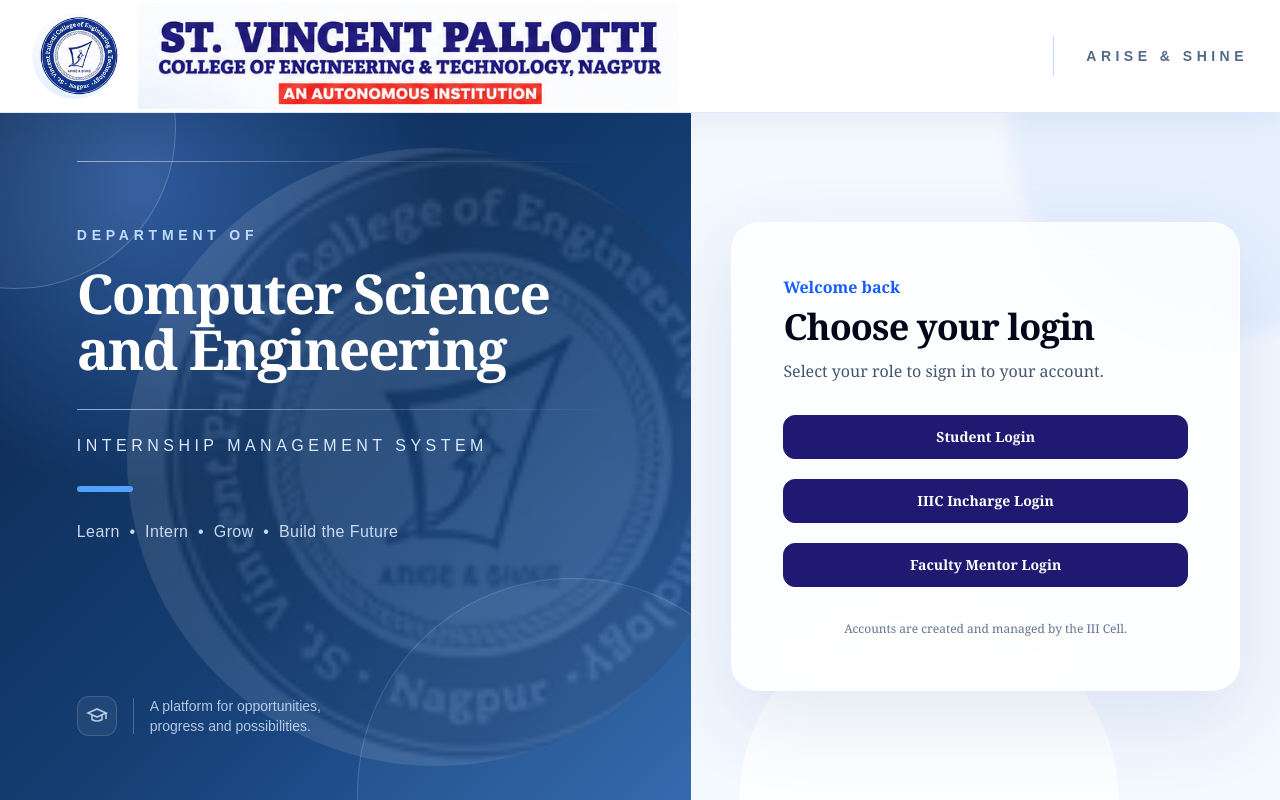
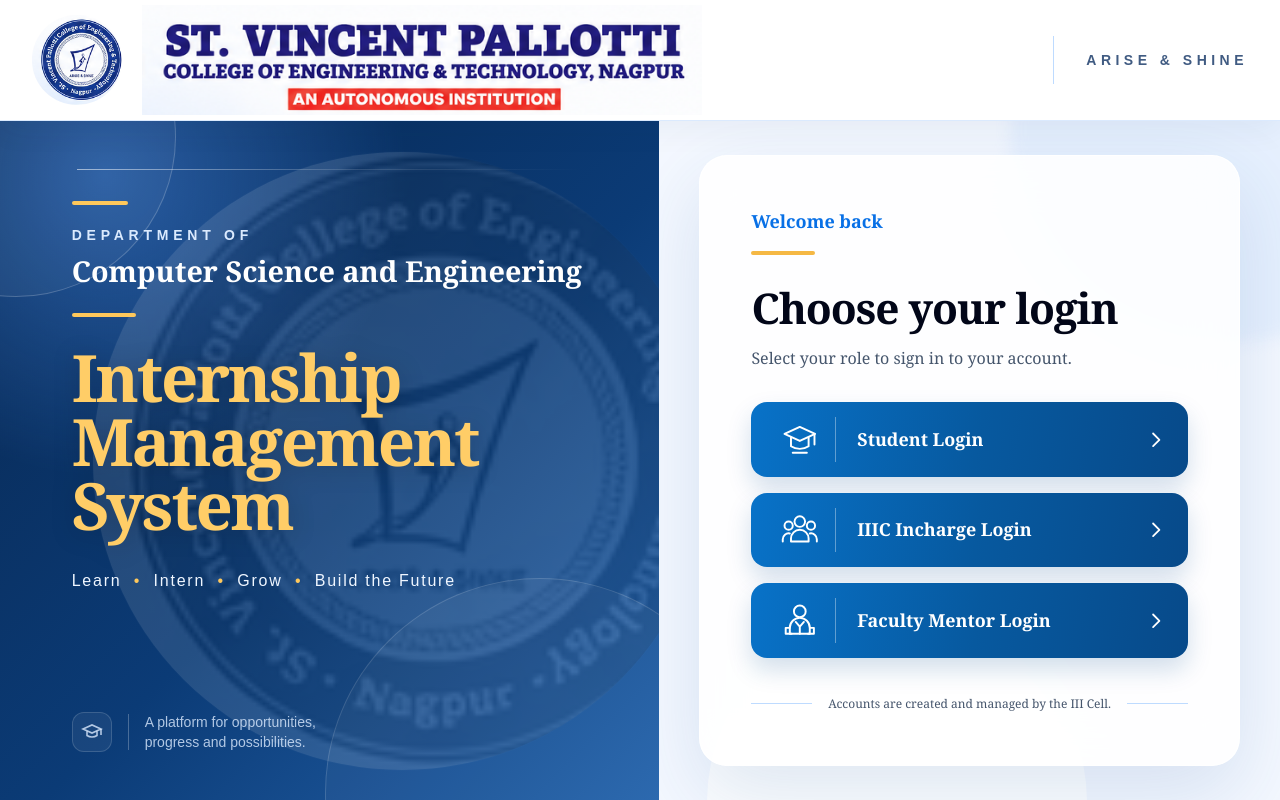
Before and after one commit to Mohit2656/internship_m, a Next.js app in the folder frontend/: page / in a window 1280 px wide. Built offline with nearby package versions, Linux system fonts and the light colour scheme; no server answers.

Commit message:
Updated IMS login page UI and project improvements (#1)

```diff
--- a/frontend/app/globals.css
+++ b/frontend/app/globals.css
@@ -10,6 +10,38 @@
   --button-blue: #1f1972;
   --button-hover: #19145c;
   --button-active: #130f46;
+}
+.login-panel .login-role-button {
+  display: flex;
+  min-height: 4.65rem;
+  padding: .6rem 1.35rem;
+  border: 0;
+  border-radius: 1rem;
+  background: linear-gradient(100deg, #0872c8 0%, #07599f 52%, #074a8a 100%);
+  box-shadow: 0 12px 24px rgb(10 79 145 / .18);
+  color: white;
+  transition: transform .18s ease, box-shadow .18s ease, filter .18s ease;
+}
+.login-panel .login-role-button:hover {
+  border-color: transparent;
+  background: linear-gradient(100deg, #087bd7 0%, #0764b4 52%, #07539b 100%);
+  box-shadow: 0 16px 30px rgb(10 79 145 / .27);
+  color: white;
+  transform: translateY(-2px);
+}
+.login-panel .login-role-button:active { transform: translateY(0); }
+.login-role-icon { display: grid; width: 3.35rem; flex: 0 0 3.35rem; place-items: center; }
+.login-role-icon svg { width: 2.35rem; height: 2.35rem; stroke: currentColor; stroke-width: 1.65; stroke-linecap: round; stroke-linejoin: round; }
+.login-role-divider { width: 1px; height: 2.8rem; margin-inline: .5rem 1.35rem; background: rgb(255 255 255 / .36); }
+.login-role-label { flex: 1; text-align: left; font-family: Georgia, "Times New Roman", Times, serif; font-size: 1.12rem; font-weight: 700; }
+.login-role-chevron { width: 1.35rem; height: 1.35rem; margin-left: 1rem; stroke: currentColor; stroke-width: 2; stroke-linecap: round; stroke-linejoin: round; transition: transform .18s ease; }
+.login-panel .login-role-button:hover .login-role-chevron { transform: translateX(3px); }
+@media (max-width: 480px) {
+  .login-panel .login-role-button { min-height: 4.25rem; padding-inline: .8rem; }
+  .login-role-icon { width: 2.7rem; flex-basis: 2.7rem; }
+  .login-role-icon svg { width: 2rem; height: 2rem; }
+  .login-role-divider { margin-inline: .35rem .8rem; }
+  .login-role-label { font-size: 1rem; }
 }
 /* Unlayered rules keep every native button (including future screens) on the
    shared theme, above Tailwind's utility layers. Layout utilities still apply. */
@@ -27,7 +59,7 @@
   padding: .625rem 1rem;
   border: 1px solid var(--button-blue);
   border-radius: var(--button-radius);
-  background: var(--button-blue);
+  background: #114f87;
   color: white;
   font-size: .875rem;
   font-weight: 600;
--- a/frontend/app/login/page.tsx
+++ b/frontend/app/login/page.tsx
@@ -9,10 +9,16 @@
 import { useAuth } from "@/lib/auth";
 
 const loginOptions = [
-  { role: "STUDENT", label: "Student Login" },
-  { role: "ADMIN", label: "IIIC Incharge Login" },
-  { role: "MENTOR", label: "Faculty Mentor Login" },
+  { role: "STUDENT", label: "Student Login", icon: "student" },
+  { role: "ADMIN", label: "IIIC Incharge Login", icon: "admin" },
+  { role: "MENTOR", label: "Faculty Mentor Login", icon: "mentor" },
 ] as const;
+
+function RoleIcon({ type }: { type: (typeof loginOptions)[number]["icon"] }) {
+  if (type === "student") return <svg viewBox="0 0 32 32" fill="none" aria-hidden="true"><path d="m3 11 13-6 13 6-13 6-13-6Z"/><path d="M8.5 14v7.5c4.5 3 10.5 3 15 0V14M28.5 11v9"/><path d="M10 27h12"/></svg>;
+  if (type === "admin") return <svg viewBox="0 0 32 32" fill="none" aria-hidden="true"><circle cx="16" cy="9" r="4.5"/><circle cx="6.5" cy="12.5" r="3.5"/><circle cx="25.5" cy="12.5" r="3.5"/><path d="M8.5 26v-2.5a7.5 7.5 0 0 1 15 0V26H8.5Z"/><path d="M1.5 26v-2a5 5 0 0 1 6-4.9M30.5 26v-2a5 5 0 0 0-6-4.9"/></svg>;
+  return <svg viewBox="0 0 32 32" fill="none" aria-hidden="true"><circle cx="16" cy="8" r="5"/><path d="M7.5 27v-5a8.5 8.5 0 0 1 17 0v5H7.5Z"/><path d="m12.5 17 3.5 4 3.5-4M16 21v6M7.5 22H4v5h5M24.5 22H28v5h-5"/></svg>;
+}
 
 export default function LoginPage() {
   return <Suspense><LoginContent /></Suspense>;
@@ -52,19 +58,19 @@
   if (user) return <main className="grid min-h-screen place-items-center"><p className="text-sm text-slate-500">Checking your session…</p></main>;
 
   return <main className="flex min-h-[100svh] flex-col overflow-hidden bg-[#f4f8ff]">
-    <header className="relative z-20 border-b border-blue-100 bg-white px-3 shadow-[0_8px_30px_rgba(15,48,94,0.06)] sm:px-8">
-      <div className="mx-auto flex h-[94px] max-w-[1440px] items-center justify-between gap-4 lg:h-[112px]">
+    <header className="login-header relative z-20 border-b border-blue-100 bg-white px-3 shadow-[0_8px_30px_rgba(15,48,94,0.06)] sm:px-8">
+      <div className="mx-auto flex h-[96px] max-w-[1440px] items-center justify-between gap-4 lg:h-[120px]">
         <div className="flex min-w-0 items-center gap-3 sm:gap-5">
-          <Image src="/branding/college-logo.png" alt="St. Vincent Pallotti College official seal" width={150} height={150} priority className="h-14 w-14 shrink-0 rounded-full object-contain sm:h-[86px] sm:w-[86px]" />
-          <Image src="/branding/college-wordmark.png" alt="St. Vincent Pallotti College of Engineering and Technology, Nagpur — An Autonomous Institution" width={650} height={128} priority className="h-auto min-w-0 flex-1 object-contain object-left sm:max-w-[540px]" />
+          <Image src="/branding/college-logo.png" alt="St. Vincent Pallotti College official seal" width={150} height={150} priority className="h-14 w-14 shrink-0 rounded-full object-contain sm:h-[90px] sm:w-[90px]" />
+          <Image src="/branding/college-wordmark.png" alt="St. Vincent Pallotti College of Engineering and Technology, Nagpur — An Autonomous Institution" width={650} height={128} priority className="h-auto min-w-0 flex-1 object-contain object-left sm:max-w-[560px]" />
         </div>
-        <div className="hidden items-center gap-8 xl:flex"><span className="h-10 w-px bg-blue-200"/><p className="whitespace-nowrap text-sm font-semibold uppercase tracking-[0.32em] text-[#526989]">Arise &amp; Shine</p></div>
+        <div className="hidden items-center gap-8 lg:flex"><span className="h-12 w-px bg-blue-200"/><p className="whitespace-nowrap text-sm font-semibold uppercase tracking-[0.32em] text-[#405b82]">Arise &amp; Shine</p></div>
       </div>
     </header>
 
-    <div className="grid flex-1 lg:min-h-0 lg:grid-cols-[54%_46%]">
-      <section className="relative isolate flex min-h-[410px] overflow-hidden bg-[#0b2a52] px-7 py-12 text-white sm:px-12 lg:min-h-0 lg:px-[clamp(3rem,6vw,6.5rem)] lg:py-[clamp(3rem,8vh,6rem)]">
-        <div className="absolute inset-0 -z-20 bg-[radial-gradient(circle_at_20%_10%,rgba(94,157,255,0.42),transparent_37%),linear-gradient(135deg,#0a2448_0%,#153e73_55%,#2c64ac_100%)]" />
+    <div className="grid flex-1 lg:min-h-0 lg:grid-cols-[51.5%_48.5%]">
+      <section className="relative isolate flex min-h-[430px] overflow-hidden bg-[#0b2a52] px-7 py-12 text-white sm:px-12 lg:min-h-0 lg:px-[clamp(3rem,5.6vw,5.5rem)] lg:py-[clamp(2.5rem,6vh,4.5rem)]">
+        <div className="absolute inset-0 -z-20 bg-[radial-gradient(circle_at_16%_8%,rgba(77,148,245,0.48),transparent_36%),linear-gradient(135deg,#082750_0%,#0b3b76_54%,#2463ac_100%)]" />
         <div className="absolute -left-36 -top-36 -z-10 h-80 w-80 rounded-full border border-white/20 bg-white/[0.04]" />
         <div className="absolute -bottom-52 -right-24 -z-10 h-[430px] w-[430px] rounded-full border border-white/15 bg-white/[0.04]" />
         <div className="absolute right-[-8%] top-1/2 -z-10 h-[min(66vw,620px)] w-[min(66vw,620px)] -translate-y-1/2 overflow-hidden rounded-full border border-white/10 opacity-[0.11]">
@@ -73,13 +79,13 @@
         <div className="absolute inset-x-7 top-12 h-px bg-gradient-to-r from-white/55 via-white/15 to-transparent sm:inset-x-12 lg:inset-x-[clamp(3rem,6vw,6.5rem)]" />
 
         <div className="flex w-full flex-col justify-between">
-          <div className="max-w-2xl pt-6 lg:pt-[clamp(1rem,6vh,5rem)]">
-            <p className="text-xs font-semibold uppercase tracking-[0.34em] text-blue-200 sm:text-sm">Department of</p>
-            <h1 className="mt-5 max-w-xl font-[Georgia,serif] text-[clamp(2.35rem,11vw,4.75rem)] font-semibold leading-[1.02] tracking-[-0.035em] text-white sm:text-[clamp(2.6rem,4.3vw,4.75rem)]">Computer<span className="sm:hidden"><br /></span><span className="hidden sm:inline"> </span>Science<br />and<span className="sm:hidden"><br /></span><span className="hidden sm:inline"> </span>Engineering</h1>
-            <div className="mt-8 h-px w-full max-w-xl bg-gradient-to-r from-blue-100/65 to-transparent" />
-            <p className="mt-6 text-xs font-medium uppercase tracking-[0.18em] text-blue-100 sm:text-base sm:tracking-[0.28em]">Internship Management System</p>
-            <div className="mt-7 h-1.5 w-14 rounded-full bg-blue-400" />
-            <p className="mt-7 text-sm tracking-wide text-blue-100/90 sm:text-base">Learn&nbsp; • &nbsp;Intern&nbsp; • &nbsp;Grow&nbsp; • &nbsp;Build the Future</p>
+          <div className="max-w-3xl pt-4 lg:pt-[clamp(1rem,4vh,3rem)]">
+            <div className="mb-5 h-1 w-14 rounded-full bg-[#ffc85b]" />
+            <p className="text-xs font-semibold uppercase tracking-[0.34em] text-blue-100 sm:text-sm">Department of</p>
+            <p className="mt-2 font-[Georgia,serif] text-[clamp(1.35rem,2.25vw,2rem)] font-semibold leading-tight text-white">Computer Science and Engineering</p>
+            <div className="mt-6 h-1 w-16 rounded-full bg-[#ffc85b]" />
+            <h1 className="mt-7 max-w-[700px] font-[Georgia,serif] text-[clamp(2.75rem,5.1vw,4.75rem)] font-bold leading-[0.98] tracking-[-0.035em] text-[#ffcd67] drop-shadow-[0_3px_12px_rgba(0,0,0,0.18)]">Internship<br />Management System</h1>
+            <p className="mt-8 text-sm font-medium tracking-[0.11em] text-blue-50 sm:text-base">Learn&nbsp; <span className="text-[#ffc85b]">•</span> &nbsp;Intern&nbsp; <span className="text-[#ffc85b]">•</span> &nbsp;Grow&nbsp; <span className="text-[#ffc85b]">•</span> &nbsp;Build the Future</p>
           </div>
           <div className="mt-12 flex items-center gap-4 text-sm text-blue-100/80 lg:mt-8">
             <span className="grid h-10 w-10 shrink-0 place-items-center rounded-xl border border-white/15 bg-white/[0.06]" aria-hidden="true"><svg viewBox="0 0 24 24" fill="none" className="h-6 w-6" stroke="currentColor" strokeWidth="1.6"><path d="m3 9 9-4 9 4-9 4-9-4Z"/><path d="M7 11.2v4.3c2.8 2 7.2 2 10 0v-4.3M21 9v6"/></svg></span>
@@ -92,13 +98,19 @@
       <section className="login-panel relative flex items-center justify-center overflow-hidden px-5 py-12 sm:px-10 lg:py-8">
         <div className="absolute -right-40 -top-52 h-[430px] w-[430px] rounded-full bg-blue-100/55 blur-sm" />
         <div className="absolute -bottom-48 left-12 h-[380px] w-[380px] rounded-full bg-white/80" />
-        <div className="relative w-full max-w-xl rounded-[1.75rem] border border-white/90 bg-white/80 p-7 shadow-[0_28px_80px_rgba(41,91,160,0.13)] backdrop-blur-xl sm:p-10 lg:p-[clamp(2rem,4vw,3.5rem)]">
-          <p className="text-sm font-semibold text-blue-600 sm:text-base">Welcome back</p>
-          <h2 className="mt-2 text-3xl font-bold tracking-tight text-slate-950 sm:text-4xl">{landing ? "Choose your login" : selectedOption?.label ?? "Sign in to your account"}</h2>
+        <div className="relative w-full max-w-[630px] rounded-[1.75rem] border border-white/90 bg-white/85 p-7 shadow-[0_28px_80px_rgba(41,91,160,0.15)] backdrop-blur-xl sm:p-10 lg:p-[clamp(2.25rem,4vw,3.75rem)]">
+          <p className="text-base font-bold text-[#0870e6] sm:text-lg">Welcome back</p>
+          <div className="mt-4 h-1 w-16 rounded-full bg-[#f5b844]" />
+          <h2 className="mt-7 text-3xl font-bold tracking-tight text-slate-950 sm:text-[2.65rem]">{landing ? "Choose your login" : selectedOption?.label ?? "Sign in to your account"}</h2>
           <p className="mt-3 text-sm leading-6 text-slate-600 sm:text-base">{landing ? "Select your role to sign in to your account." : "Use the email and password provided by your institution."}</p>
 
-          {landing ? <nav aria-label="Login options" className="mt-8 space-y-5">
-            {loginOptions.map(option => <Link key={option.role} href={`/login?role=${option.role}`} className="ui-button block w-full text-center">{option.label}</Link>)}
+          {landing ? <nav aria-label="Login options" className="mt-8 space-y-4">
+            {loginOptions.map(option => <Link key={option.role} href={`/login?role=${option.role}`} className="login-role-button ui-button group w-full">
+              <span className="login-role-icon"><RoleIcon type={option.icon} /></span>
+              <span className="login-role-divider" />
+              <span className="login-role-label">{option.label}</span>
+              <svg viewBox="0 0 24 24" fill="none" aria-hidden="true" className="login-role-chevron"><path d="m9 5 7 7-7 7" /></svg>
+            </Link>)}
           </nav> : <form onSubmit={submit} className="mt-8 space-y-5">
             <label className="block"><span className="mb-2 block text-sm font-semibold text-slate-900">Email address</span><span className="relative block"><span className="pointer-events-none absolute inset-y-0 left-4 grid place-items-center text-slate-500" aria-hidden="true"><svg viewBox="0 0 24 24" fill="none" className="h-5 w-5" stroke="currentColor" strokeWidth="1.8"><rect x="3" y="5" width="18" height="14" rx="2"/><path d="m4 7 8 6 8-6"/></svg></span><input autoComplete="email" type="email" required value={email} onChange={event => setEmail(event.target.value)} className="w-full rounded-xl border border-slate-300/90 bg-blue-50/45 py-3.5 pl-12 pr-4 outline-none transition placeholder:text-slate-400 focus:border-blue-600 focus:bg-white focus:ring-4 focus:ring-blue-100" placeholder="you@institution.edu" /></span></label>
             <label className="block"><span className="mb-2 block text-sm font-semibold text-slate-900">Password</span><span className="relative block"><span className="pointer-events-none absolute inset-y-0 left-4 grid place-items-center text-slate-500" aria-hidden="true"><svg viewBox="0 0 24 24" fill="none" className="h-5 w-5" stroke="currentColor" strokeWidth="1.8"><rect x="5" y="10" width="14" height="10" rx="2"/><path d="M8 10V7a4 4 0 0 1 8 0v3M12 14v2"/></svg></span><input autoComplete="current-password" type={showPassword ? "text" : "password"} required minLength={1} maxLength={128} value={password} onChange={event => setPassword(event.target.value)} className="w-full rounded-xl border border-slate-300/90 bg-blue-50/45 py-3.5 pl-12 pr-12 outline-none transition placeholder:text-slate-400 focus:border-blue-600 focus:bg-white focus:ring-4 focus:ring-blue-100" placeholder="Enter your password" /><button data-button-variant="icon" type="button" onClick={() => setShowPassword(value => !value)} className="absolute inset-y-0 right-3 grid w-9 place-items-center" aria-label={showPassword ? "Hide password" : "Show password"}><svg viewBox="0 0 24 24" fill="none" className="h-5 w-5" stroke="currentColor" strokeWidth="1.8"><path d="M2.5 12s3.5-6 9.5-6 9.5 6 9.5 6-3.5 6-9.5 6-9.5-6-9.5-6Z"/><circle cx="12" cy="12" r="2.5"/>{showPassword && <path d="m4 4 16 16"/>}</svg></button></span></label>
@@ -107,7 +119,7 @@
             {error && <p role="alert" className="rounded-xl border border-red-200 bg-red-50 px-4 py-3 text-sm text-red-700">{error}</p>}
             <button type="submit" disabled={submitting} className="w-full">{submitting ? "Signing in…" : "Sign in"}</button>
           </form>}
-          <p className="mt-8 text-center text-xs leading-5 text-slate-500">Accounts are created and managed by the III Cell.</p>
+          <div className="mt-9 flex items-center gap-4 text-center text-xs leading-5 text-slate-600"><span className="h-px flex-1 bg-blue-200"/><p>Accounts are created and managed by the III Cell.</p><span className="h-px flex-1 bg-blue-200"/></div>
         </div>
       </section>
     </div>
```
Also changed, not shown: 1 other file (tests, documents, lock files or other folders).
